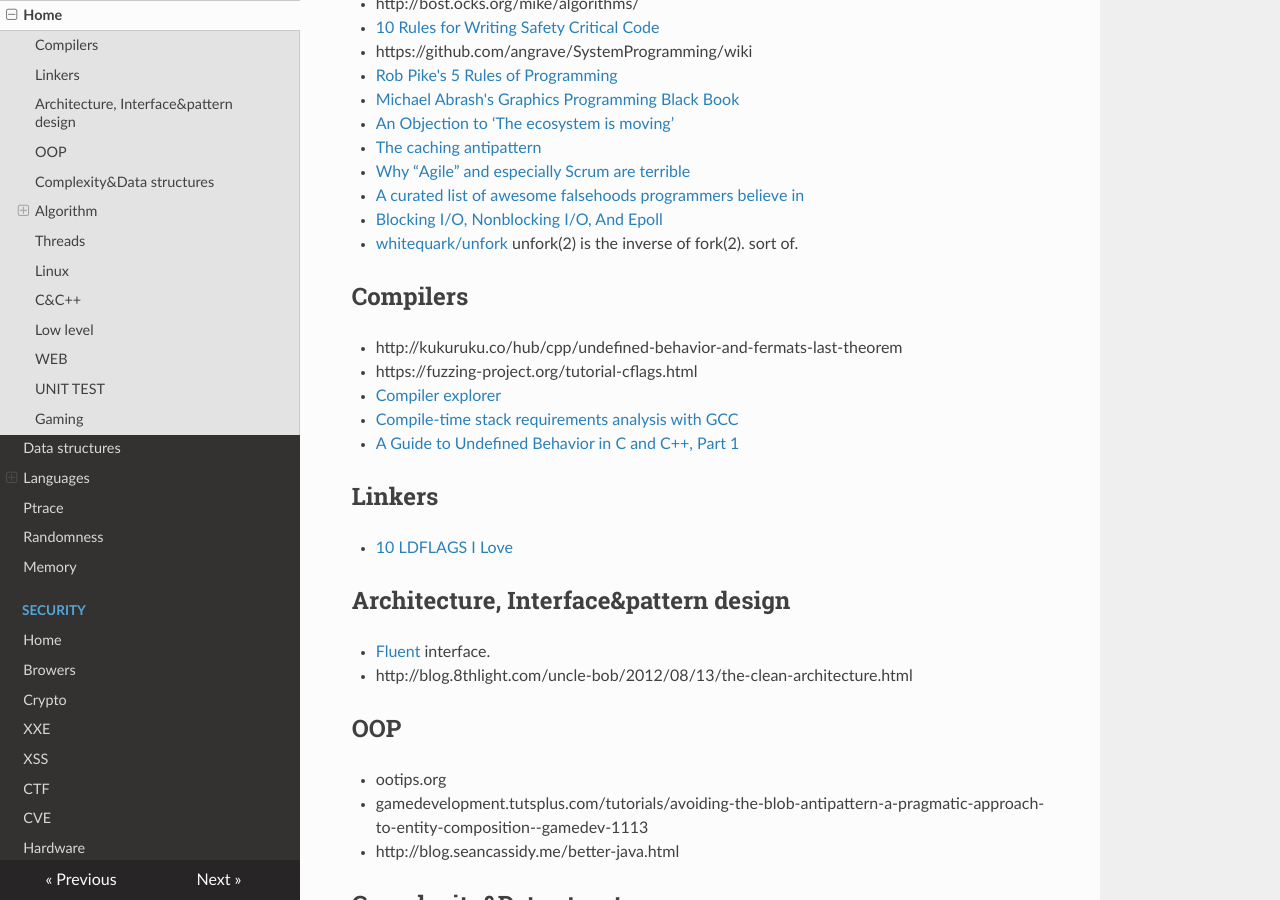
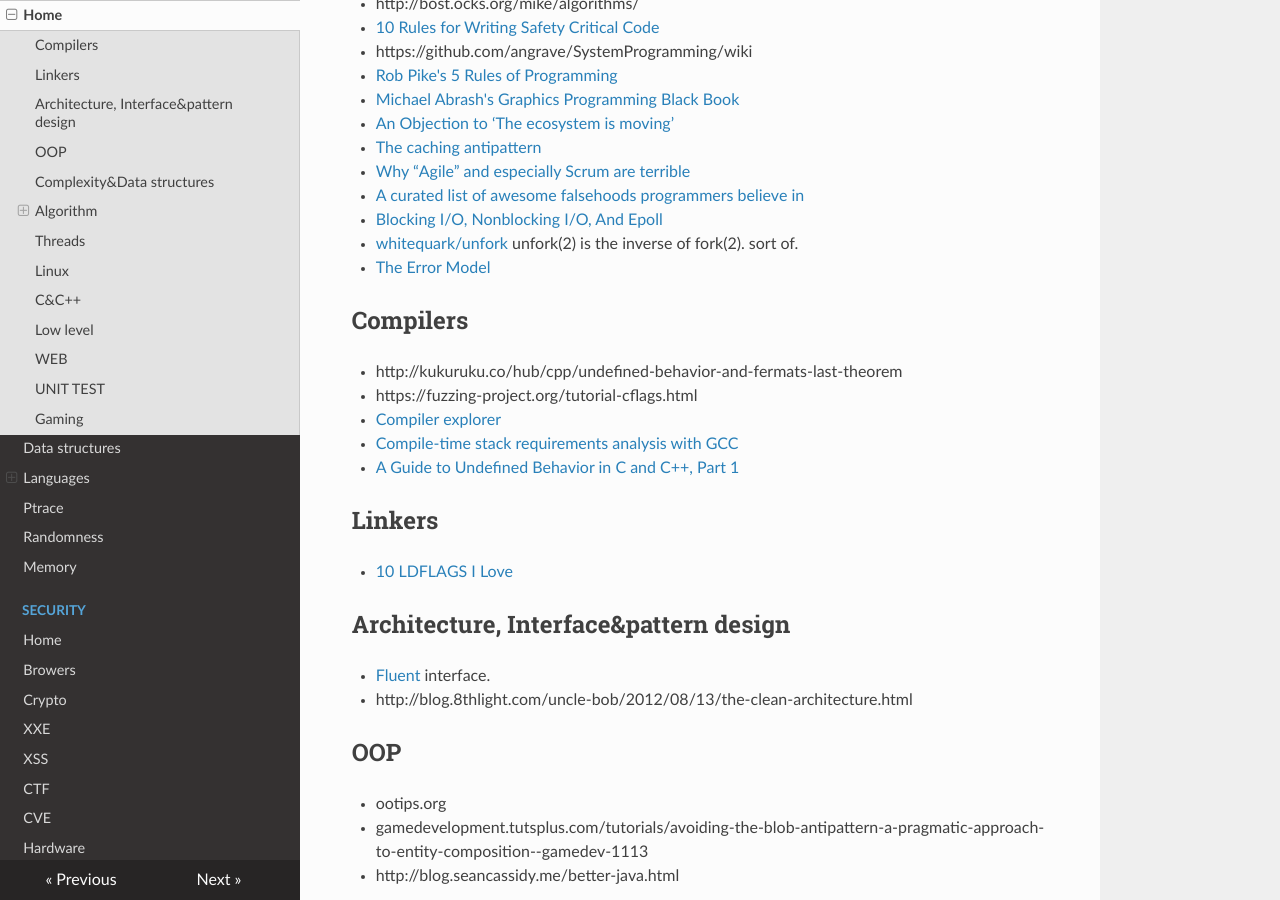
Before and after one commit to gipi/low-level, an MkDocs documentation site: the page built from docs/programming.md, in a window 1280 px wide and 900 px high, scrolled down 1250 px. Built offline with MkDocs 1.6.1, drawn with Linux system fonts in a browser that asks for light colours; nearby versions of some CDN libraries; old or Windows-style settings are respelled for this version of MkDocs.

Commit message:
Update programming.md

```diff
--- a/docs/programming.md
+++ b/docs/programming.md
@@ -54,6 +54,7 @@
  - [A curated list of awesome falsehoods programmers believe in](https://github.com/kdeldycke/awesome-falsehood)
  - [Blocking I/O, Nonblocking I/O, And Epoll](https://eklitzke.org/blocking-io-nonblocking-io-and-epoll)
  - [whitequark/unfork](https://github.com/whitequark/unfork) unfork(2) is the inverse of fork(2). sort of.
+ - [The Error Model](http://joeduffyblog.com/2016/02/07/the-error-model/)
 
 ## Compilers
 
```
